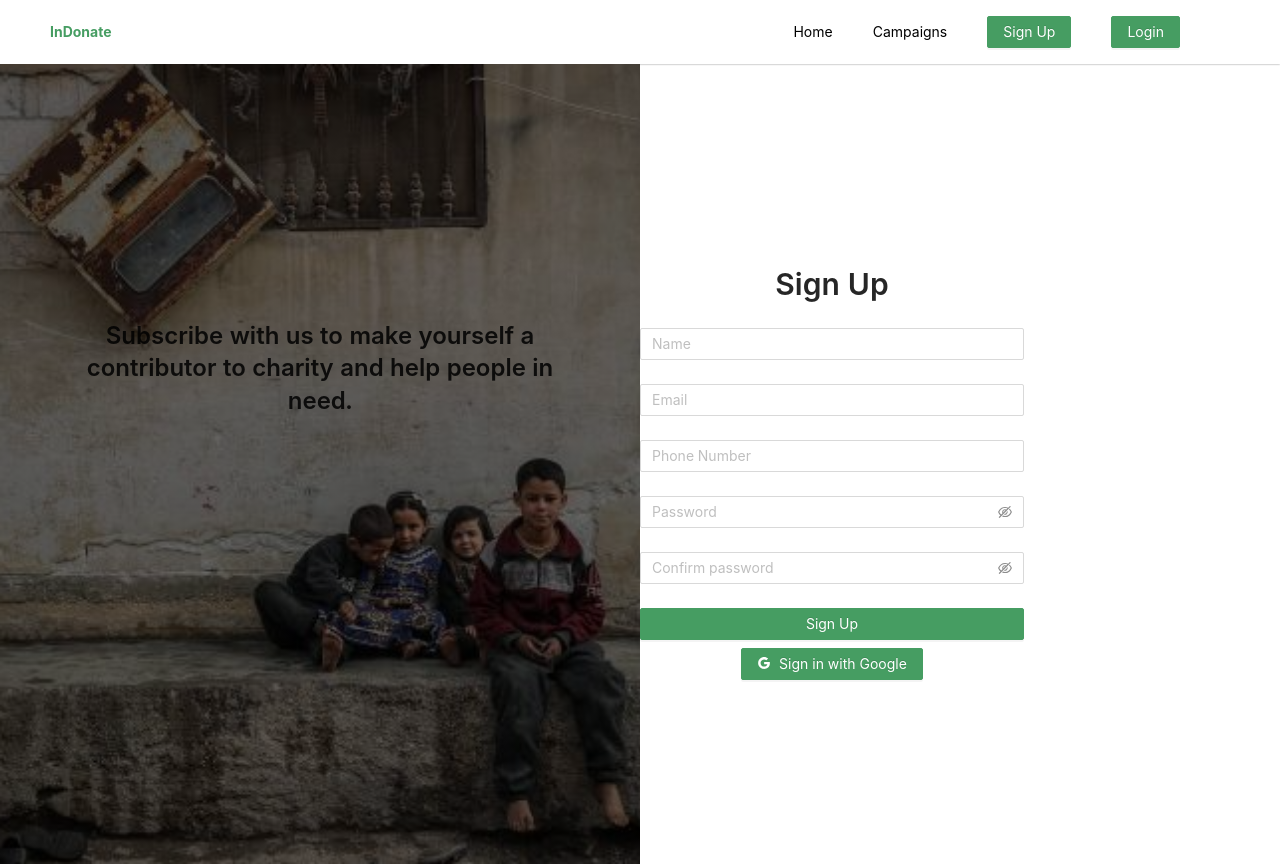
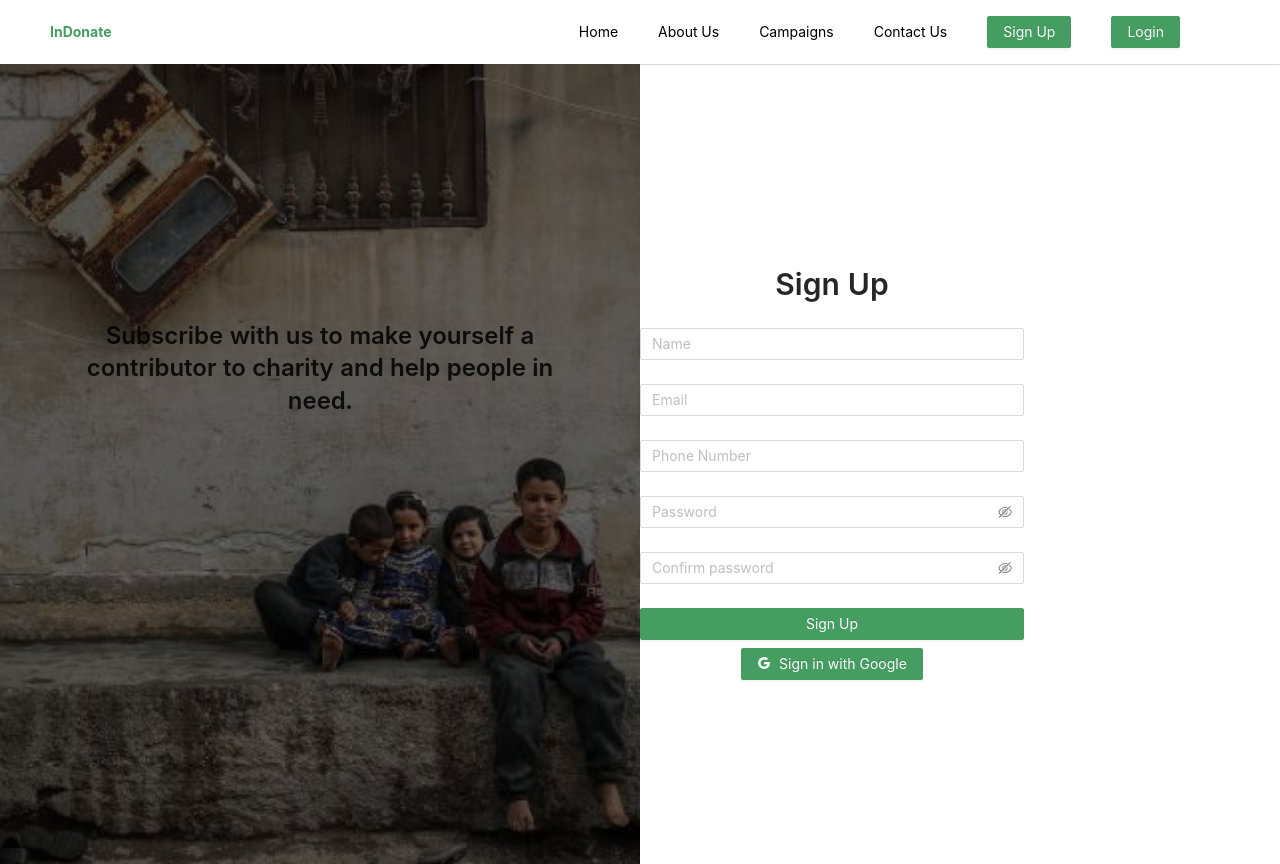
Before and after one commit to GSG-G11/Indonate, a React (Create React App) app in the folder client/: page /signUp in a window 1280 px wide. Built offline with nearby package versions, Linux system fonts and the light colour scheme; no server answers.

Commit message:
fix: change requested from raghad

```diff
--- a/client/src/components/Nav/index.jsx
+++ b/client/src/components/Nav/index.jsx
@@ -1,7 +1,9 @@
 import React from 'react';
 import axios from 'axios';
-import { NavLink, useLocation } from 'react-router-dom';
-import { Layout, Menu, Button } from 'antd';
+import { NavLink } from 'react-router-dom';
+import {
+  Layout, Menu, Button, message,
+} from 'antd';
 import { useSelector, useDispatch } from 'react-redux';
 import { logout } from '../../redux/feature/user/userSlice';
 import 'antd/dist/antd.css';
@@ -13,16 +15,21 @@ function Nav() {
   const user = useSelector((state) => state.user);
   const dispatch = useDispatch();
   const logoutFun = async () => {
-    await axios.post('/api/logout');
-    dispatch(logout());
+    try {
+      await axios.post('/api/logout');
+      dispatch(logout());
+    } catch ({ response: { data: { message: errorMessage } } }) {
+      message.error({
+        content: errorMessage,
+      });
+    }
   };
-  const { pathname } = useLocation();
 
   const commonList = [
     { label: <NavLink to="/"> Home </NavLink> },
-    pathname === '/' ? { label: <a href="#our-mission-section"> About Us </a> } : null,
+    { label: <a href="/#our-mission-section"> About Us </a> },
     { label: <NavLink to="/campaigns"> Campaigns</NavLink> },
-    pathname === '/' ? { label: <a href="#reports-form-container"> Contact Us</a> } : null,
+    { label: <a href="/#reports-form-container"> Contact Us</a> },
   ];
 
   const userItem = [
--- a/client/src/redux/feature/user/userSlice.js
+++ b/client/src/redux/feature/user/userSlice.js
@@ -20,7 +20,8 @@ export const userSlice = createSlice({
       state.isUserAuthorized = true;
     },
     logout: (state) => {
-      state.userData = userSlice.initialState;
+      state.userData = {};
+      state.loading = false;
       state.isUserAuthorized = false;
     },
   },
```
